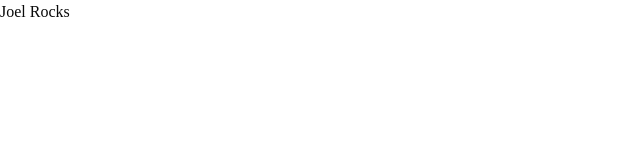
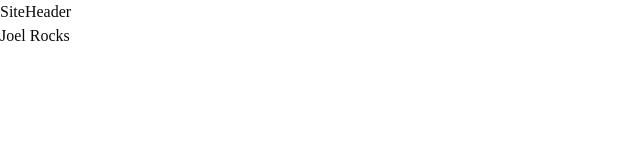
Before and after one commit to Strange-boy/Outpost, a Next.js app: page / in a window 1280 px wide. Shown: the top 160 px of the page, without its empty margins (0-640 px from the left). Built offline with nearby package versions, Linux system fonts and the light colour scheme.

Commit message:
feat(layout): add AppShell with site header and mount Toaster

```diff
--- a/app/layout.tsx
+++ b/app/layout.tsx
@@ -2,6 +2,8 @@ import type { Metadata } from "next";
 import { Geist, Geist_Mono } from "next/font/google";
 import "./globals.css";
 import { TooltipProvider } from "@/components/ui/tooltip";
+import { Toaster } from "@/components/ui/toast";
+import AppShell from "@/components/AppShell";
 
 const geistSans = Geist({
   variable: "--font-geist-sans",
@@ -25,7 +27,11 @@ export default function RootLayout({ children }: LayoutProps<"/">) {
       className={`${geistSans.variable} ${geistMono.variable} h-full antialiased`}
     >
       <body className="min-h-full flex flex-col">
-        <TooltipProvider>{children}</TooltipProvider>
+        <TooltipProvider>
+          <AppShell>{children}</AppShell>
+        </TooltipProvider>
+
+        <Toaster />
       </body>
     </html>
   );
--- /dev/null
+++ b/components/AppShell.tsx
@@ -0,0 +1,22 @@
+"use client";
+
+import type { ReactNode } from "react";
+import { usePathname } from "next/navigation";
+import SiteHeader from "./SiteHeader";
+
+const AppShell = ({ children }: { children: ReactNode }) => {
+    const pathName = usePathname();
+    const isFullScreenRoute =
+        pathName?.startsWith("/workspace/") || pathName?.startsWith("/shared/");
+
+    if(isFullScreenRoute) {
+        return <> {children} </>
+    }
+
+    return <>
+        <SiteHeader />
+        <div> {children} </div>
+    </>
+}
+
+export default AppShell;
--- /dev/null
+++ b/components/SiteHeader.tsx
@@ -0,0 +1,7 @@
+
+
+const SiteHeader = () => {
+    return <>SiteHeader</>
+}
+
+export default SiteHeader;
```
